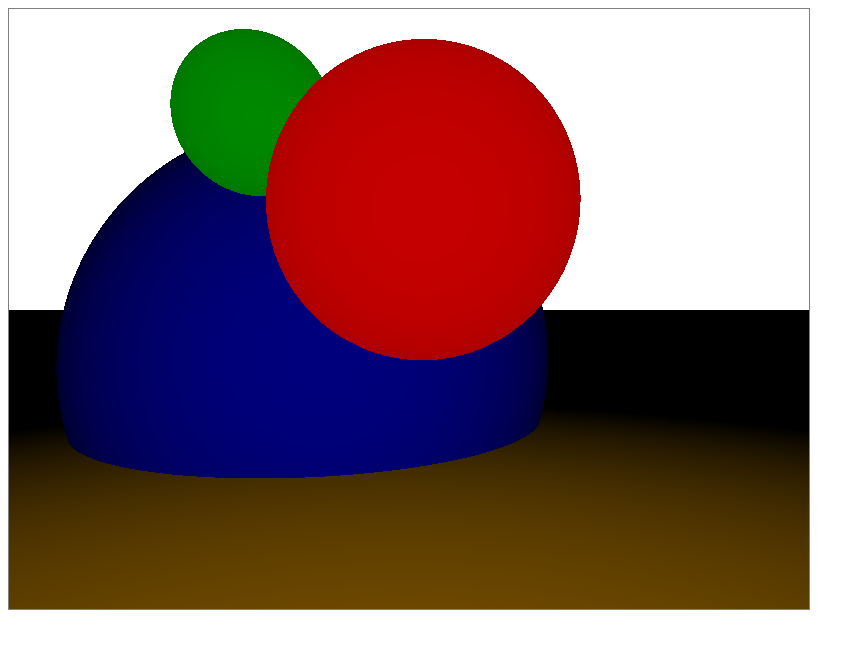
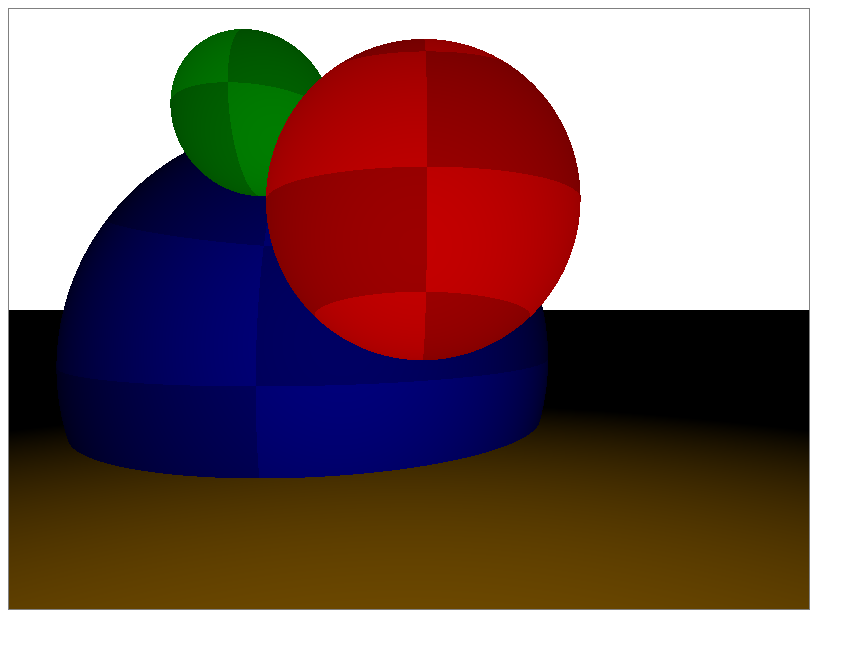
Before and after one commit to alanmacleod/simple-raytracer, a plain HTML site: page index.html in a window 1280 px wide. Shown: the whole page, without its empty margins (0-865 px from the left). Drawn offline with Linux system fonts and the light colour scheme.

Commit message:
added calc of sphere surface coordinate thus to implement a basic texture

```diff
--- a/Sphere.js
+++ b/Sphere.js
@@ -8,6 +8,17 @@ function Sphere(v3_pos, radius, colour)
     if (colour) this.colour = colour;
 
     this.done = 0;
+
+    this.getIntersectionCoordinate = function(hitRay)
+    {
+        var nhit = hitRay.subtract(this.position);
+        nhit.normalise();
+
+        var u = (1 + Math.atan2(nhit.z, nhit.x) / Math.PI) * 0.5;
+        var v = Math.acos(nhit.y) / Math.PI;
+
+        return {u: u, v:v, nhit:nhit};
+    };
 
     this.intersect = function(ray)
     {
--- a/Vector3.js
+++ b/Vector3.js
@@ -72,6 +72,14 @@ function Vector3(x,y,z) {
         return v;
     };
 
+    this.scale = function(scalar)
+    {
+        this.x *= scalar;
+        this.y *= scalar;
+        this.z *= scalar;
+        return this;
+    };
+
     this.add = function(vec)
     {
         var v = new Vector3();
--- a/index.html
+++ b/index.html
@@ -87,8 +87,42 @@
                 var r = col[0] * shade, g = col[1]*shade, b = col[2] *shade;
                 if (r > 255) r=255; if (g > 255) g=255; if (b>255) b=255;
                 if (r<0) r=0; if (g<0) g= 0; if (b<0) b=0;
+                var a = col[3];
+                col = [];
 
-                pset(x, y, [r,g,b,col[3]]);
+                col[0] = r;
+                col[1] = g;
+                col[2] = b;
+                col[3] = a;
+
+
+                var rayIntercept = Ray.origin.add(Ray.direction);
+                rayIntercept.scale(result.dist);
+
+
+                if (result.object.getIntersectionCoordinate)
+                {
+                    var tex = result.object.getIntersectionCoordinate(rayIntercept);
+                    var scale = 32;
+                    var pattern = (((tex.u * scale) % 1) > 0.5) ^ (((tex.v * scale) % 1) > 0.5);
+                    var col2 = [];
+                    col2[0] = col[0] * 0.8;
+                    col2[1] = col[1] * 0.8;
+                    col2[2] = col[2] * 0.8;
+                    col2[3] = col[3];
+
+                    var scale2 = Math.max(0, tex.nhit.dot(dir.scale(-1)));
+                    col = colourMix(col, col2, pattern);
+
+                    col[0] = Math.floor(col[0] * scale2);
+                    col[1] = Math.floor(col[1] * scale2);
+                    col[2] = Math.floor(col[2] * scale2);
+                    col[3] = 255;
+
+                }
+
+
+                pset(x, y, col);
 
             }
 
@@ -105,6 +139,17 @@
     var ms = Date.now() - time_start;
     console.log("Render time: "+ms+" ms");
 
+    function colourMix(c1, c2, mix)
+    {
+        var n = [];
+
+        n[0] = (c1[0] * (1 - mix)) + c2[0] * mix;
+        n[1] = (c1[1] * (1 - mix)) + c2[1] * mix;
+        n[2] = (c1[2] * (1 - mix)) + c2[2] * mix;
+        n[3] = 255;
+
+        return n;
+    }
 
     function Raytrace(ray)
     {
```
Also changed, not shown: images/render.png.
